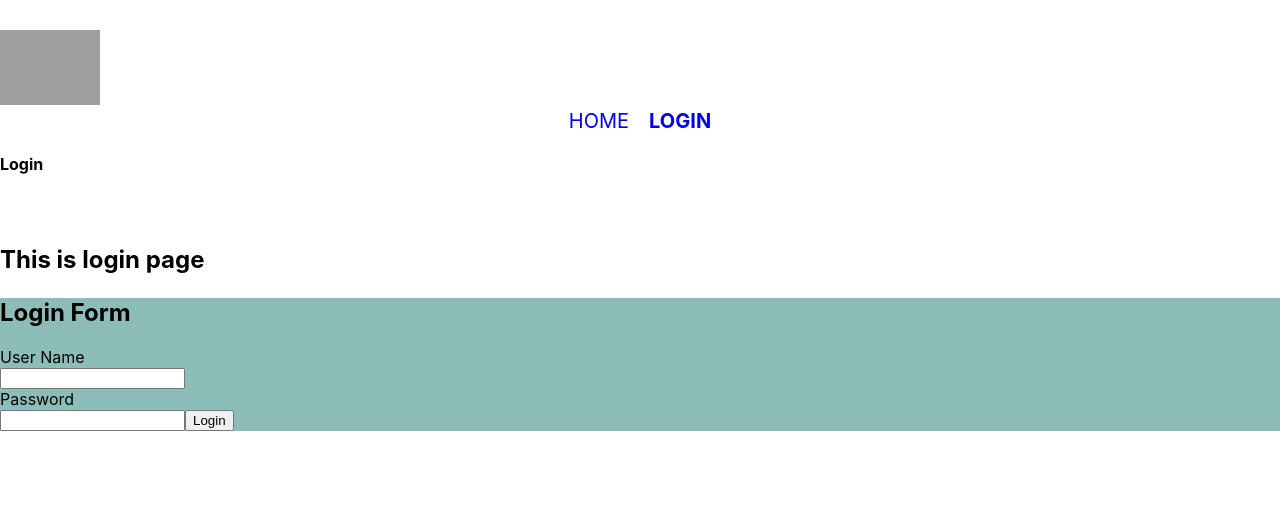
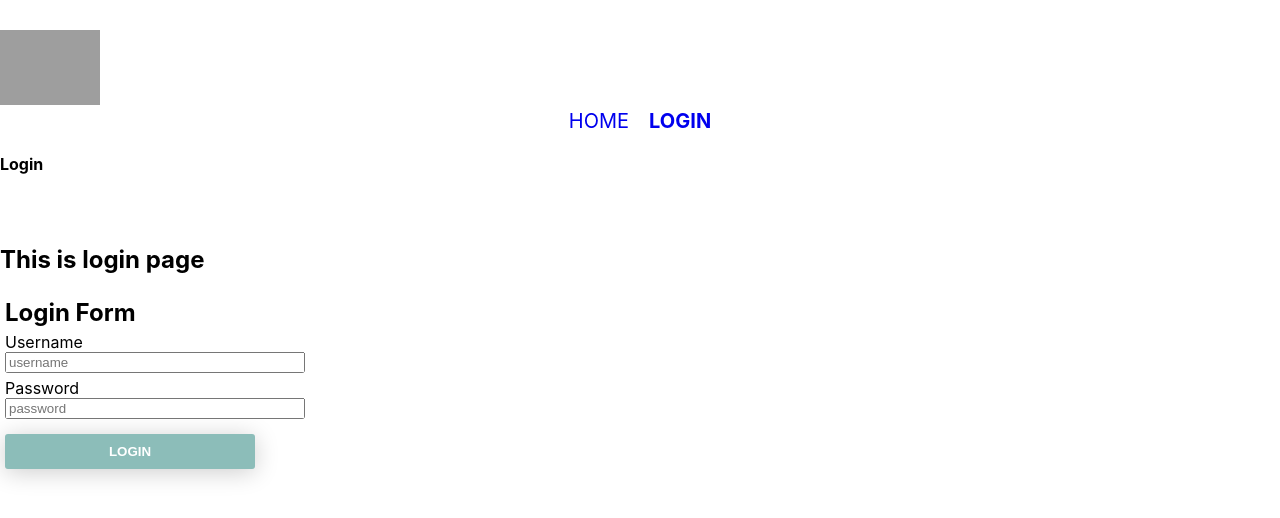
Before and after one commit to berserks03/Blog_Gatis_Aina, a React (Create React App) app: page /login in a window 1280 px wide. Shown: the top 518 px of the page. Built offline with nearby package versions, Linux system fonts and the light colour scheme; grey boxes are pictures that could not be loaded.

Commit message:
focus input

```diff
--- a/src/components/userLogin/userLogin.scss
+++ b/src/components/userLogin/userLogin.scss
@@ -1,10 +1,45 @@
 $white: #ffff;
-$gray:#e8eceb;
+$gray: #e8eceb;
 $blue: #8cbdb9;
 $brown: #e09e50;
 $darkBlue: #2d3e4e;
 $shadow: rgba(0, 0, 0, 0.2);
 
-.UserLogin {
+@mixin transition($args...) {
+  transition: $args;
+}
+
+.UserLogin > * {
+  display: flex;
+  flex-direction: column;
+  background-color: $white;
+  border-radius: 3px;
+  overflow: hidden;
+  max-width: 300px;
+  min-width: 250px;
+  margin: 5px;
+}
+
+label {
+  cursor: pointer;
+}
+
+.UserLogin__button {
+  display: block;
+  cursor: pointer;
   background-color: $blue;
+  box-shadow: 0 0.1875rem 1.5rem $shadow;
+  color: $white;
+  text-transform: uppercase;
+  font-weight: 700;
+  outline: none;
+  border: none;
+  border-radius: 3px;
+  padding: 10px;
+  margin: 15px 5px;
+
+  &:hover {
+    @include transition(background-color 0.3s ease);
+    background-color: $brown;
+  }
 }
--- a/src/components/userLogin/userLogin.tsx
+++ b/src/components/userLogin/userLogin.tsx
@@ -3,13 +3,19 @@ import './userLogin.scss';
 
 export const UserLogin: FC = () => {
   return (
-    <div className='UserLogin'>
+    <div className="UserLogin">
       <h1>Login Form</h1>
-      <div>User Name</div>
-      <input type="text" name="" id="" />
-      <div>Password</div>
-      <input type="password" name="" id="" />
-      <button type="submit">Login</button>
+      <div>
+        <label htmlFor="username">Username</label>
+        <input type="text" id="username" placeholder="username" />
+      </div>
+      <div>
+        <label htmlFor="password">Password</label>
+        <input type="password" id="password" placeholder="password" />
+      </div>
+      <button type="submit" className="UserLogin__button">
+        Login
+      </button>
     </div>
   );
 };
--- a/src/page/login.tsx
+++ b/src/page/login.tsx
@@ -12,7 +12,7 @@ const Login: FC = () => {
           </div>
         </div>
         <div className="row">
-          <div className="col-xs-12">
+          <div className="col-xs-12 xs-middle">
             <UserLogin />
           </div>
         </div>
```
Also changed, not shown: 2 other files (tests, documents, lock files or other folders).
